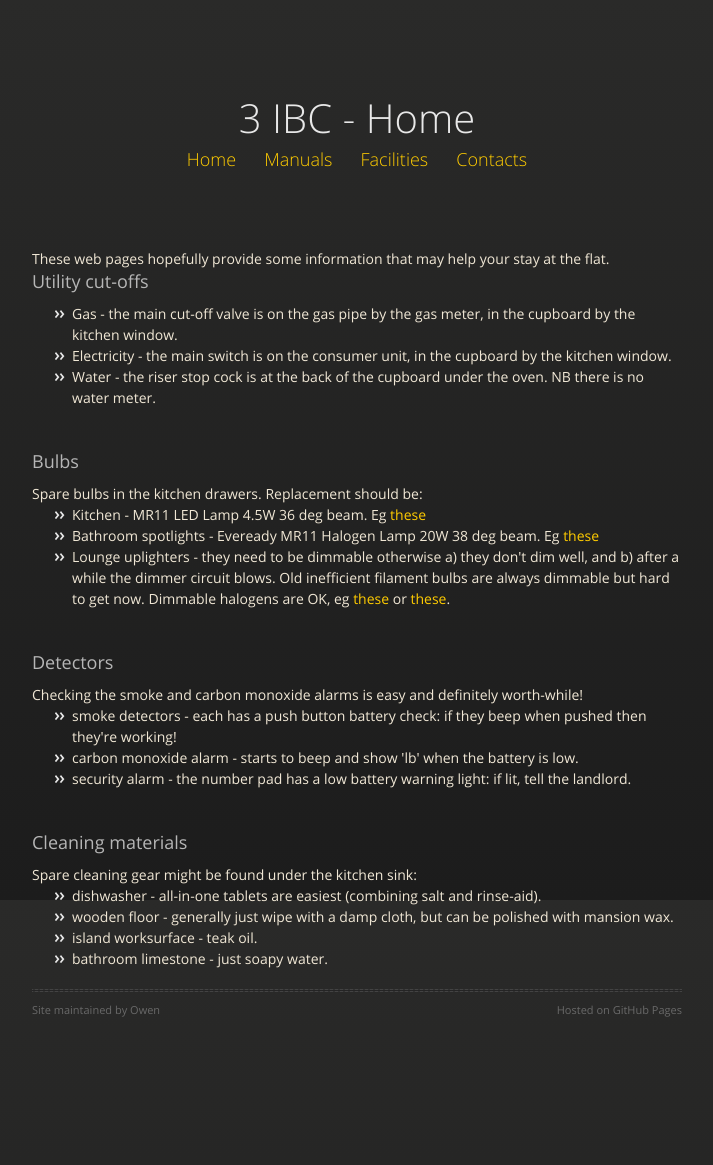
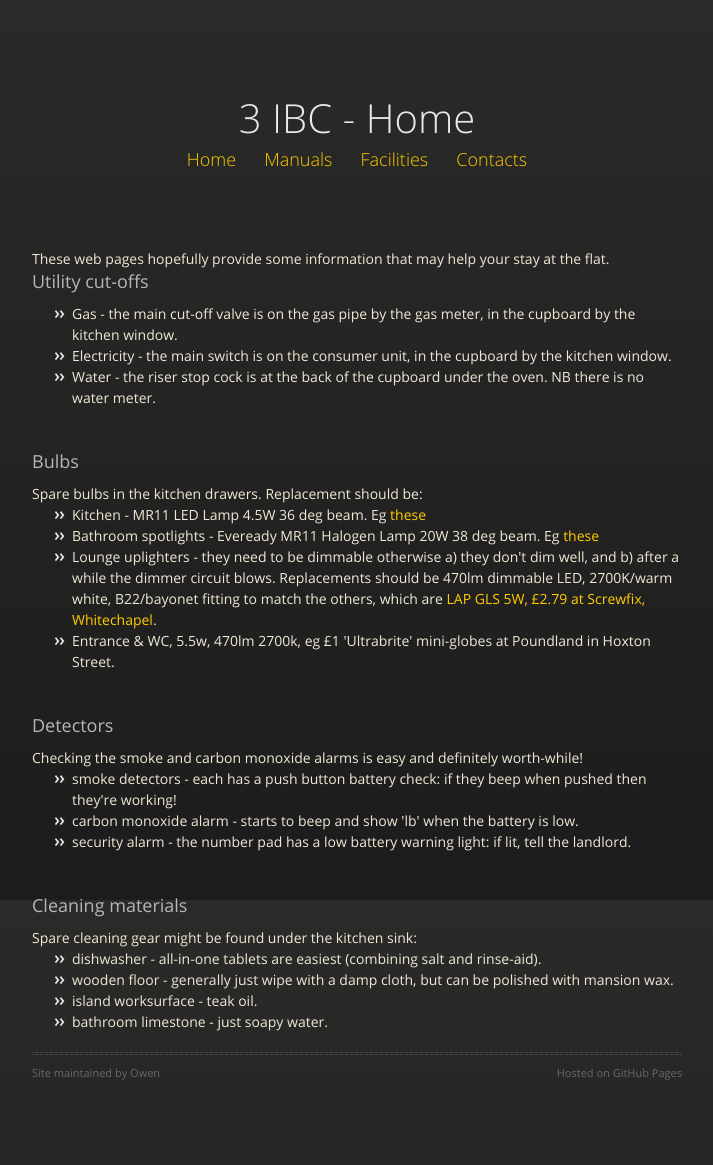
Before and after one commit to owenlydiard/3ibc, a Jekyll site: the page built from index.html, in a window 1280 px wide. Shown: the whole page, without its empty margins (283-996 px from the left). Built offline with Jekyll 4.4.1, drawn with Linux system fonts in a browser that asks for light colours; nearby versions of some CDN libraries; before the commit the page ends 1102 px from its top, so only the background shows below that.

Commit message:
bulbs updated

```diff
--- a/index.html
+++ b/index.html
@@ -22,7 +22,8 @@ Spare bulbs in the kitchen drawers.  Replacement should be:
 <ul>
 <li>Kitchen - MR11 LED Lamp 4.5W 36 deg beam. Eg  <a href="https://www.amazon.co.uk/gp/product/B01N8Q93AQ" title="Bulbs on Amazon">these</a> </li>
 <li>Bathroom spotlights - Eveready MR11 Halogen Lamp 20W 38 deg beam. Eg  <a href="https://www.amazon.co.uk/Eveready-Dichroic-MR11-Halogen-38DEG/dp/B0052E8EQ6" title="Bulbs on Amazon">these</a></li>
-<li>Lounge uplighters - they need to be dimmable otherwise a) they don't dim well, and b) after a while the dimmer circuit blows. Old inefficient filament bulbs are always dimmable but hard to get now. Dimmable halogens are OK, eg <a href="https://www.amazon.co.uk/d/a60/Opus-Bayonet-Halogen-Light-Bulbs-Dimmable-Energy/B018A4GHUO">these</a> or <a href="https://www.homebase.co.uk/halogen-classic-bc-28w-light-bulb-pack-of-2_p343026">these</a>.</li>
+<li>Lounge uplighters - they need to be dimmable otherwise a) they don't dim well, and b) after a while the dimmer circuit blows. Replacements should be 470lm dimmable LED, 2700K/warm white, B22/bayonet fitting to match the others, which are <a href="https://www.screwfix.com/p/lap-bc-gls-led-light-bulb-470lm-5w/484fh">LAP  GLS 5W, £2.79 at Screwfix, Whitechapel</a>.</li>
+<li>Entrance & WC, 5.5w, 470lm 2700k, eg £1 'Ultrabrite' mini-globes at Poundland in Hoxton Street.</li>
 </ul>
 
 <br>
```
